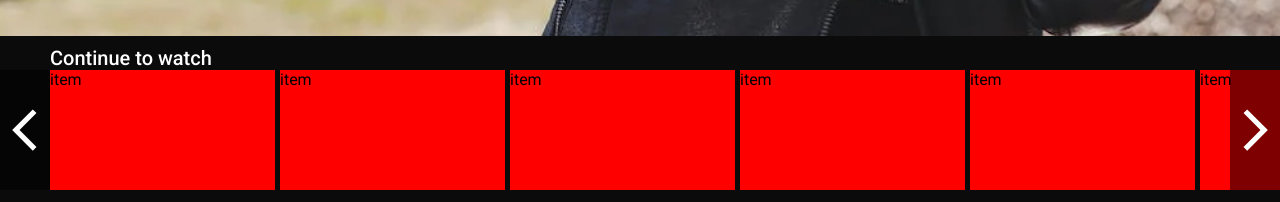
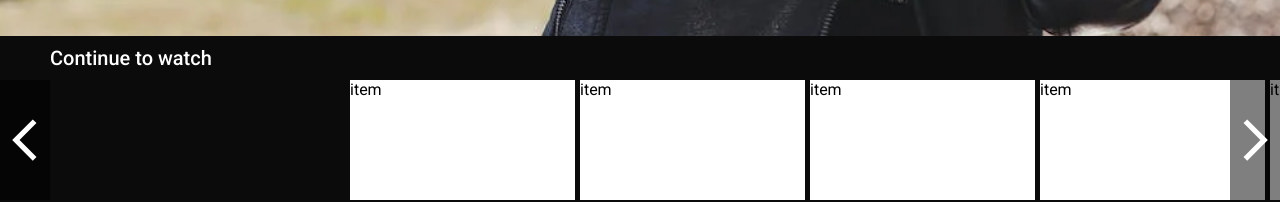
Before and after one commit to shariarhossain17/Netflix-Clone-Front-End, a React (Create React App) app: page / in a window 1280 px wide. Shown: the part 684-886 px from the top of the page. Built offline with nearby package versions, Linux system fonts and the light colour scheme.

Commit message:
list slider added

```diff
--- a/src/components/List/List.scss
+++ b/src/components/List/List.scss
@@ -31,6 +31,8 @@
       margin-left: 50px;
       display: flex;
       width: max-content;
+      margin-top: 10px;
+      transform: translateX(300px);
     }
   }
 }
--- a/src/components/List/List.tsx
+++ b/src/components/List/List.tsx
@@ -2,15 +2,25 @@ import {
   ArrowBackIosOutlined,
   ArrowForwardIosOutlined,
 } from "@material-ui/icons";
+import { useRef } from "react";
 import ListItem from "../ListItem/ListItem";
 import "./List.scss";
 const List = () => {
+  let listRef = useRef<HTMLDivElement>(null);
+  const handleClick = (slider: string) => {
+    if (slider === "left" && listRef.current !== null) {
+      listRef.current.style.transform = `translateX(230px)`;
+    }
+  };
   return (
     <div className="list">
       <span className="listTitle">Continue to watch</span>
       <div className="wrapper">
-        <ArrowBackIosOutlined className="sliderArrow left" />
-        <div className="container">
+        <ArrowBackIosOutlined
+          onClick={() => handleClick("left")}
+          className="sliderArrow left"
+        />
+        <div className="container" ref={listRef}>
           <ListItem />
           <ListItem />
           <ListItem />
@@ -23,7 +33,10 @@ const List = () => {
           <ListItem />
           <ListItem />
         </div>
-        <ArrowForwardIosOutlined className="sliderArrow right" />
+        <ArrowForwardIosOutlined
+          onClick={() => handleClick("right")}
+          className="sliderArrow right"
+        />
       </div>
     </div>
   );
--- a/src/components/ListItem/ListItem.scss
+++ b/src/components/ListItem/ListItem.scss
@@ -1,7 +1,7 @@
 .listItem {
   width: 225px;
   height: 120px;
-  background-color: red;
+  background-color: #fff;
   color: black;
   margin-right: 5px;
 }
```
